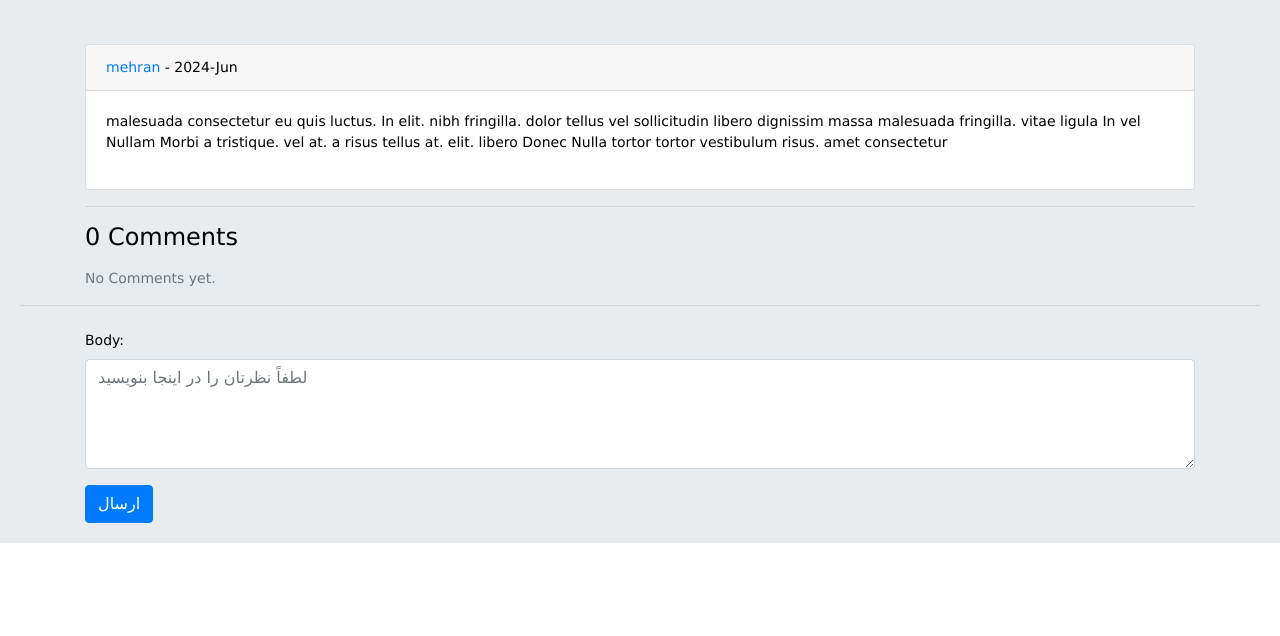
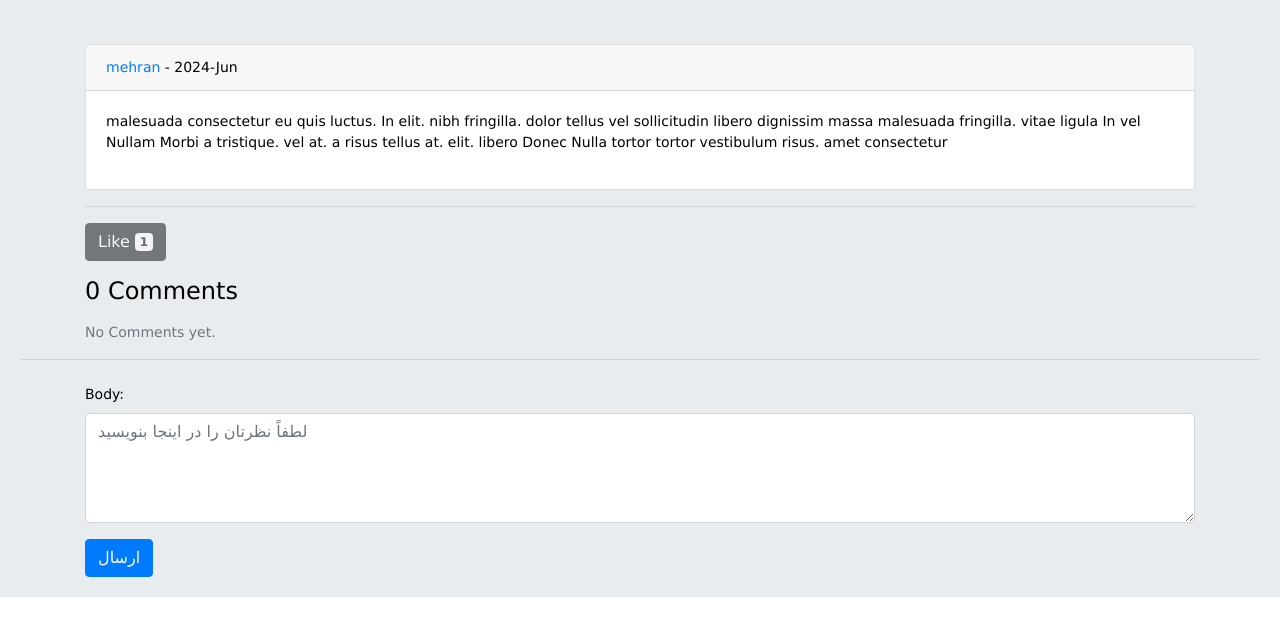
Before and after one commit to SamariumCode/Mon_SocialNetwork, a Django app: a page that uses home/templates/home/detail.html in a window 1280 px wide. Shown: the part 56-692 px from the top of the page. Run offline with Django 5.2, Linux system fonts and the light colour scheme; a user stored in the database is signed in; data comes from the database, SQL or seed files in the repository; both versions use the stored data as it was after the commit; some libraries are stand-ins or nearby versions.

Commit message:
add post like

```diff
--- a/home/admin.py
+++ b/home/admin.py
@@ -15,3 +15,8 @@ class PostAdmin(admin.ModelAdmin):
 class CommentAdmin(admin.ModelAdmin):
     list_display = ('user', 'post', 'created', 'is_reply')
     raw_id_fields = ('user', 'post', 'reply')
+
+
+@admin.register(models.Vote)
+class VoteAdmin(admin.ModelAdmin):
+    list_display = ('user', 'post',)
--- a/home/models.py
+++ b/home/models.py
@@ -19,6 +19,15 @@ class Post(models.Model):
     def get_absolute_url(self):
         return reverse('home:post-detail', args=[self.id, self.slug])
 
+    def like_count(self):
+        return self.pvotes.count()
+
+    def user_can_like(self, user):
+        user_likes = user.uvotes.all().filter(post=self)
+        if user_likes.exists():
+            return True
+        return False
+
 
 class Comment(models.Model):
     user = models.ForeignKey(User, on_delete=models.CASCADE, related_name='ucomments')
@@ -30,3 +39,11 @@ class Comment(models.Model):
 
     def __str__(self):
         return f'{self.user} ----> {self.body[:30]}'
+
+
+class Vote(models.Model):
+    user = models.ForeignKey(User, on_delete=models.CASCADE, related_name='uvotes')
+    post = models.ForeignKey(Post, on_delete=models.CASCADE, related_name='pvotes')
+
+    def __str__(self):
+        return f'{self.user} ----> {self.post.slug}'
--- a/home/templates/home/detail.html
+++ b/home/templates/home/detail.html
@@ -8,7 +8,8 @@ Detail
     <div class="container mt-4">
         <div class="card">
             <div class="card-header">
-            <a href="{% url 'accounts:user-profile' post.user.id %}" class="text-decoration-none">{{ post.user.username}}</a>
+                <a href="{% url 'accounts:user-profile' post.user.id %}"
+                   class="text-decoration-none">{{ post.user.username }}</a>
                 - {{ post.updated|date:"Y-M" }}
             </div>
             <div class="card-body">
@@ -22,6 +23,15 @@ Detail
             {% endif %}
         </div>
         <hr>
+
+        {% if request.user.is_authenticated %}
+            <div class="mb-3">
+                <a href="{% url 'home:post-like' post.pk %}" class="{% if can_like %}disabled{% endif %} btn btn-dark">
+                    <i class="fas fa-heart"></i> Like <span class="badge badge-light">{{ post.like_count }}</span>
+                </a>
+            </div>
+        {% endif %}
+
         <h4>{{ comments.count }} Comments</h4>
         {% for comment in comments %}
             <div class="card mt-3">
@@ -42,7 +52,7 @@ Detail
                             </div>
                         {% endfor %}
 
-            <!-- فرم ارسال پاسخ -->
+                        <!-- Reply Form -->
                         {% if request.user.is_authenticated %}
                             <div class="mt-3">
                                 <form action="{% url 'home:add-reply' post.pk  comment.pk %}" method="post">
@@ -73,5 +83,4 @@ Detail
             </form>
         </div>
     {% endif %}
-
 {% endblock %}
--- a/home/urls.py
+++ b/home/urls.py
@@ -13,5 +13,6 @@ urlpatterns = [
     path('post/update/<int:pk>/', views.PostUpdateView.as_view(), name='post-update'),
     path('post/create/', views.PostCreateView.as_view(), name='post-create'),
     path('reply/<int:post_pk>/<int:commet_pk>/', views.PostAddReplyView.as_view(), name='add-reply'),
+    path('like/<int:pk>/', views.PostLikeView.as_view(), name='post-like'),
 
 ]
--- a/home/views.py
+++ b/home/views.py
@@ -9,7 +9,7 @@ from django.utils.decorators import method_decorator
 from slugify import slugify
 from django.views import View
 
-from .models import Post, Comment
+from .models import Post, Comment, Vote
 from .forms import PostCreateUpdateForm, CommentForm, CommentReplyForm
 
 
@@ -29,9 +29,14 @@ class PostDetailView(View):
         return super().setup(request, *args, **kwargs)
 
     def get(self, request, pk, slug):
+        can_like = False
+        if request.user.is_authenticated and self.post_instance.user_can_like(request.user):
+            can_like = True
+
         comments = self.post_instance.pcomments.filter(is_reply=False)
         return render(request, 'home/detail.html',
-                      {'post': self.post_instance, 'comments': comments, 'form': self.form_class, 'reply_form': self.form_class_reply})
+                      {'post': self.post_instance, 'comments': comments, 'form': self.form_class,
+                       'reply_form': self.form_class_reply, 'can_like': can_like})
 
     @method_decorator(login_required)
     def post(self, request, pk, slug):
@@ -147,3 +152,28 @@ class PostAddReplyView(LoginRequiredMixin, View):
             messages.success(
                 request, 'نظر شما با موفقیت ثبت شد', extra_tags='success')
         return redirect('home:post-detail', post.pk, post.slug)
+
+
+class PostLikeView(LoginRequiredMixin, View):
+
+    # def dispatch(self, request, *args, **kwargs):
+    #     post = get_object_or_404(Post, pk=kwargs['pk'])
+    #     vote = Vote.objects.filter(post=post, user=request.user)
+    #
+    #     if vote.exists():
+    #         if vote.first().user == request.user:
+    #             messages.error(request, 'شما قبلاً این پست را لایک کرده‌اید', extra_tags='danger')
+    #             return redirect('home:home')
+    #
+    #     return super().dispatch(request, *args, **kwargs)
+
+    def get(self, request, pk):
+        post = get_object_or_404(Post, pk=pk)
+        like = Vote.objects.filter(post=post, user=request.user)
+
+        if like.exists():
+            messages.error(request, 'شما این پست رو قبلا لایک کردید', extra_tags='danger')
+        else:
+            Vote.objects.create(post=post, user=request.user)
+            messages.success(request, 'شما این پست رو لایک کردید', extra_tags='success')
+        return redirect('home:post-detail', post.pk, post.slug)
```
Also changed, not shown: db.sqlite3, home/migrations/0004_vote.py (added). Lines whose indentation alone changed are shown as unchanged.
